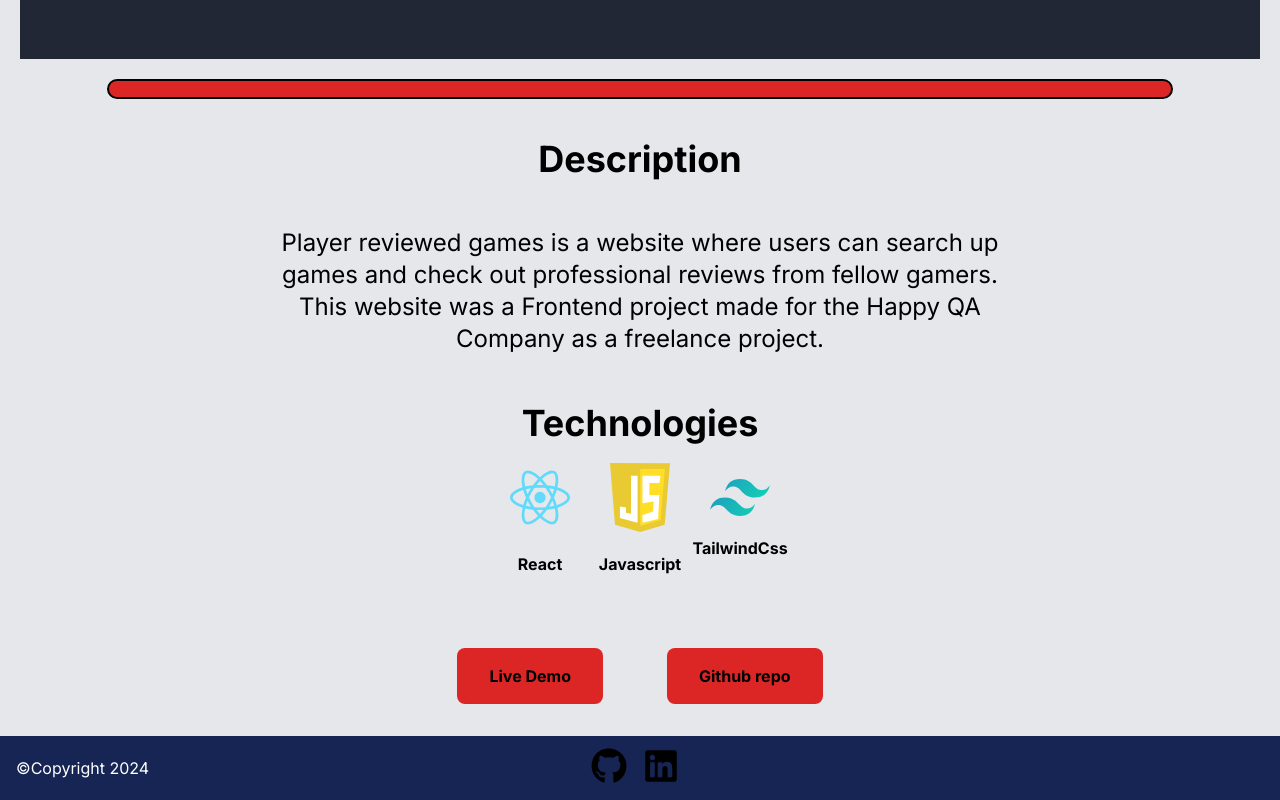
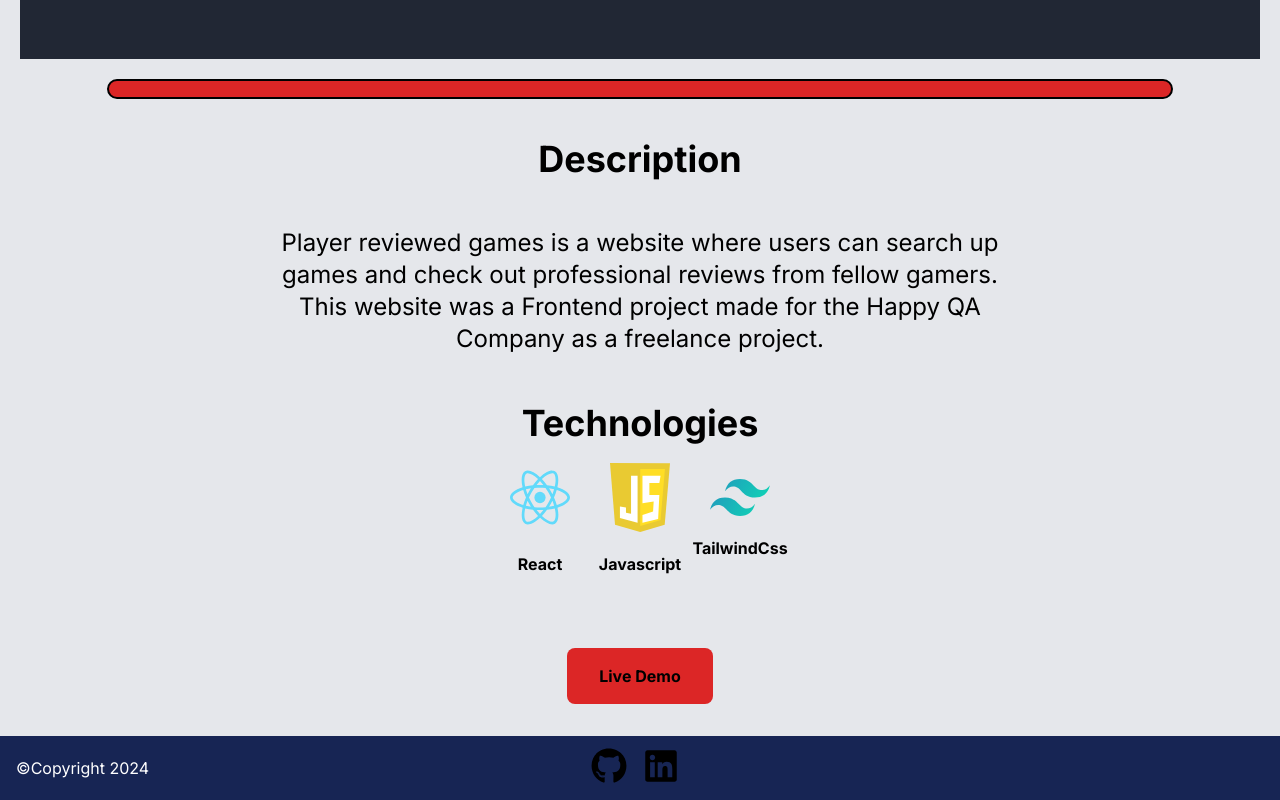
Before and after one commit to BorisForis/mirceaportfolio, a Next.js app: page /projects/prg in a window 1280 px wide. Shown: the part 771-1571 px from the top of the page. Built offline with nearby package versions, Linux system fonts and the light colour scheme.

Commit message:
Removed Github repo to prg page

```diff
--- a/src/app/projects/prg/page.tsx
+++ b/src/app/projects/prg/page.tsx
@@ -81,15 +81,6 @@ export default function Home() {
                         {' '}
                         Live Demo{' '}
                     </a>
-                    <a
-                        href="https://github.com/happy-qa/frontend"
-                        target="_blank"
-                        rel="noreferrer"
-                        className="m-8 cursor-pointer rounded-lg bg-red-600 px-8 py-4 text-center font-bold transition hover:shadow-button2 active:scale-90 active:shadow-button1"
-                    >
-                        {' '}
-                        Github repo{' '}
-                    </a>
                 </div>
             </div>
             <FooterComp />
```
